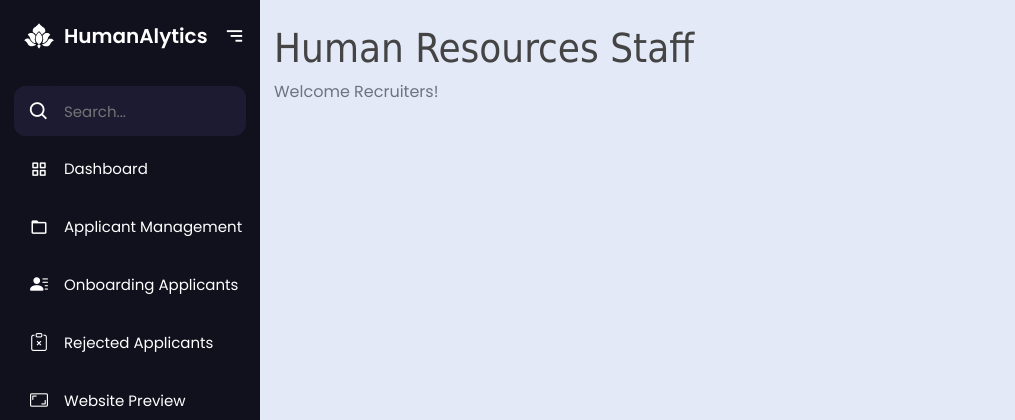
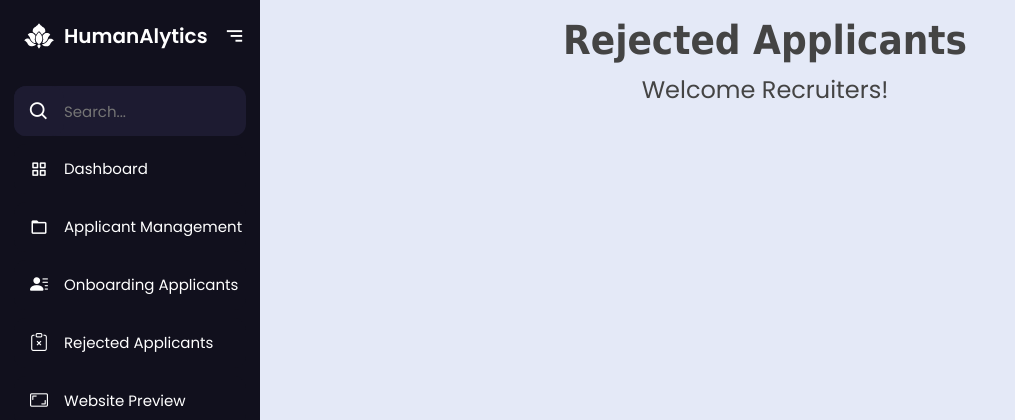
Before and after one commit to Ddollz/Writeam, a Django app: template templates/main/Admin/rejectedapp.html in a window 1280 px wide. Shown: the top 420 px of the page, without its empty margins (0-1015 px from the left). Run offline with Django 3.2, Linux system fonts and the light colour scheme; the template is opened without the code that fills it, so the values that code supplies are empty; parts of the project's set-up code (start-up, migrations or seed data) failed here and were passed over; some libraries are stand-ins or nearby versions.

Commit message:
Update Admin page title

```diff
--- a/templates/main/Admin/rejectedapp.html
+++ b/templates/main/Admin/rejectedapp.html
@@ -4,12 +4,14 @@
 {% block content%}
 <section class="home-section">
     <div class="container-fluid px-4">
-        <h1 class="mt-4">Human Resources Staff</h1>
-        <ol class="breadcrumb mb-4">
-            <li class="breadcrumb-item active">Welcome Recruiters!</li>
-        </ol>
-        <div class="row p-5">
 
+        <div class="card mb-3" style="background-color:transparent; border:none">
+            <div class="card-body text-center">
+                <h1 class="fw-bold">Rejected Applicants</h1>
+                <p class="fs-4">
+                    Welcome Recruiters!
+                </p>
+            </div>
         </div>
     </div>
 </section>
```
Also changed, not shown: templates/main/Admin/dashboard.html (+8 -4 lines), templates/main/Admin/onboarding.html (+9 -1 lines), templates/main/Admin/setting.html (+9 -4 lines), templates/main/Admin/user.html (+9 -4 lines).
